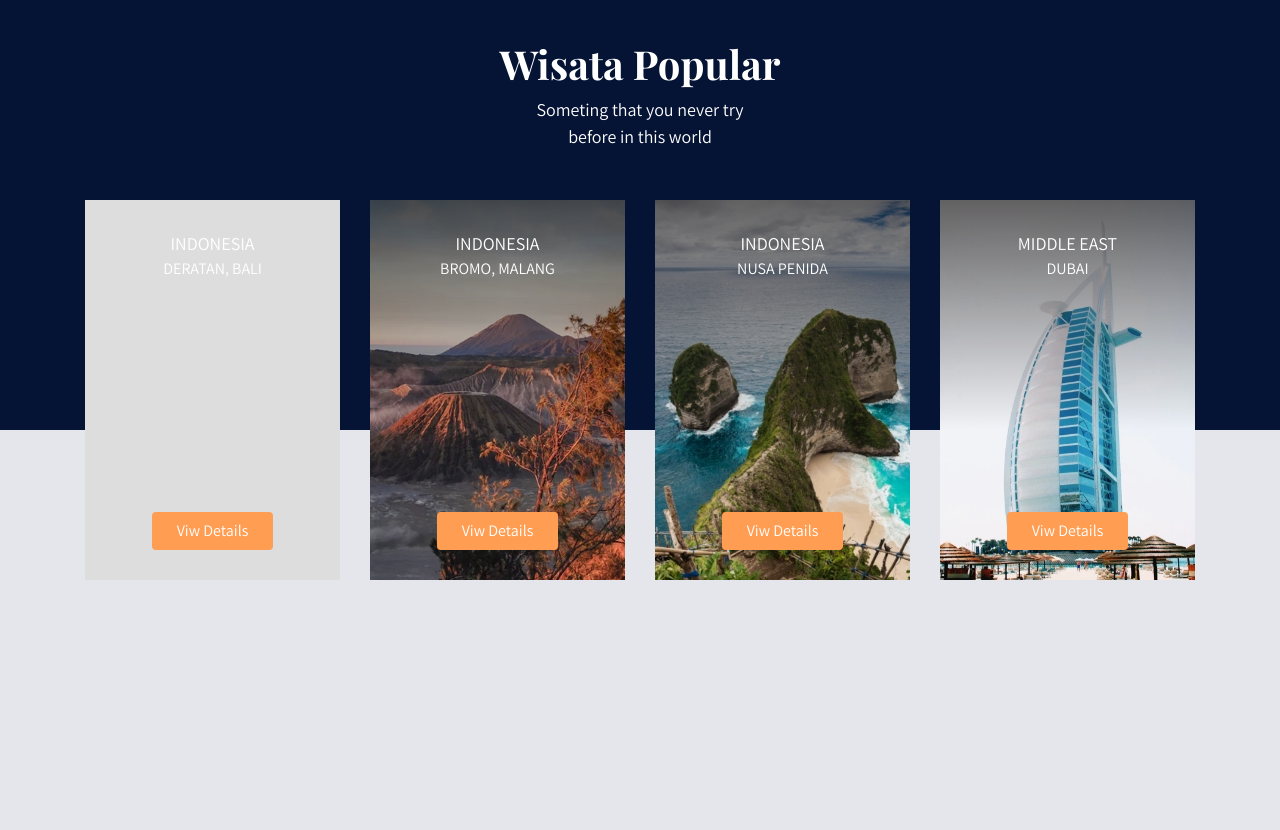
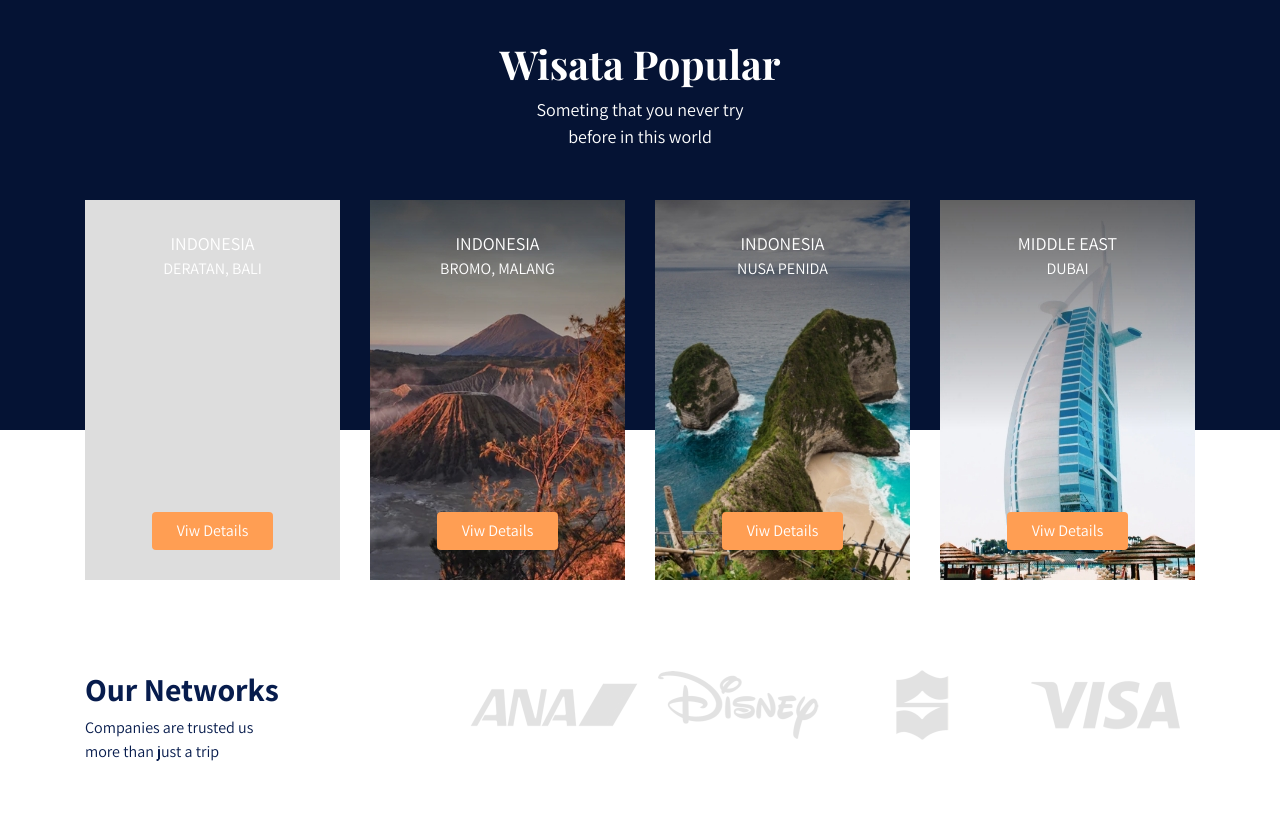
Before and after one commit to Musthofamisbah10/nomads-slicing, a plain HTML site: page index.html in a window 1280 px wide. Shown: the part 702-1532 px from the top of the page. Before the commit the page ends 1302 px from the top, so only its background shows below. Drawn offline with nearby package versions, Linux system fonts and the light colour scheme; a web font is replaced by a local one.

Commit message:
partner:

```diff
--- a/frontend/styles/mian.scss
+++ b/frontend/styles/mian.scss
@@ -158,3 +158,20 @@ header {
     }
   }
 }
+
+// Partner style
+.section-networks {
+  background-color: #fff;
+  margin-top: -170px;
+  padding-top: 240px;
+  padding-bottom: 50px;
+
+  h2 {
+    font-family: 'Playfair Display'serif;
+    font-weight: bold;
+  }
+
+  img {
+    max-width: 100%;
+  }
+}
--- a/index.html
+++ b/index.html
@@ -120,7 +120,6 @@
             </div>
          </div>
       </section>
-      <!-- Card Popular -->
       <section class="section-popular-content" id="popularContent">
          <div class="container">
             <div class="section-popular-travel row justify-content-center">
@@ -167,9 +166,26 @@
             </div>
          </div>
       </section>
-      <!-- Card Popular-->
       <!-- Wisata Popular -->
 
+      <!-- Networks -->
+      <section class="section-networks">
+         <div class="container">
+            <div class="row">
+               <div class="col-md-4">
+                  <h2>Our Networks</h2>
+                  <p>
+                     Companies are trusted us <br>
+                     more than just a trip
+                  </p>
+               </div>
+               <div class="col-md-8 text-center">
+                  <img src="frontend/images/partner.png" alt="logo-partner" class="img-partner">
+               </div>
+            </div>
+         </div>
+      </section>
+      <!-- Networks -->
    </main>
    <!-- End Main -->
 
```
Also changed, not shown: frontend/images/logos_partner@2x.png (added), frontend/images/partner.png (added), frontend/styles/mian.css, 1 other file.
